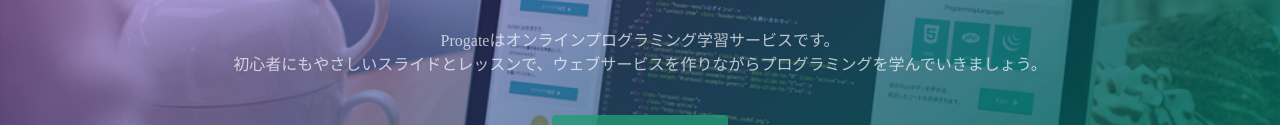
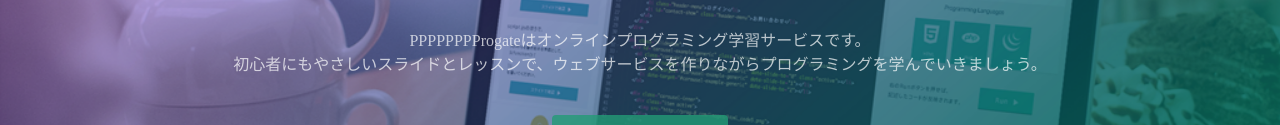
Before and after one commit to shioritoyuu/shioritoyuu.github.io, a plain HTML site: page index.html in a window 1280 px wide. Shown: the part 317-442 px from the top of the page. Drawn offline with Linux system fonts and the light colour scheme.

Commit message:
Update index.html

```diff
--- a/index.html
+++ b/index.html
@@ -24,7 +24,7 @@
   <div class="top-wrapper">
     <div class="container">
       <h1>LEARN TO CODE.<br>LEARN TO BE CREATIVE.</h1>
-      <p>Progateはオンラインプログラミング学習サービスです。<br>初心者にもやさしいスライドとレッスンで、ウェブサービスを作りながらプログラミングを学んでいきましょう。</p>
+      <p>PPPPPPPProgateはオンラインプログラミング学習サービスです。<br>初心者にもやさしいスライドとレッスンで、ウェブサービスを作りながらプログラミングを学んでいきましょう。</p>
       <div class="btn-wrapper">
         <a href="#" class="btn signup">新規登録はこちら</a>
         <p>or</p>
```
